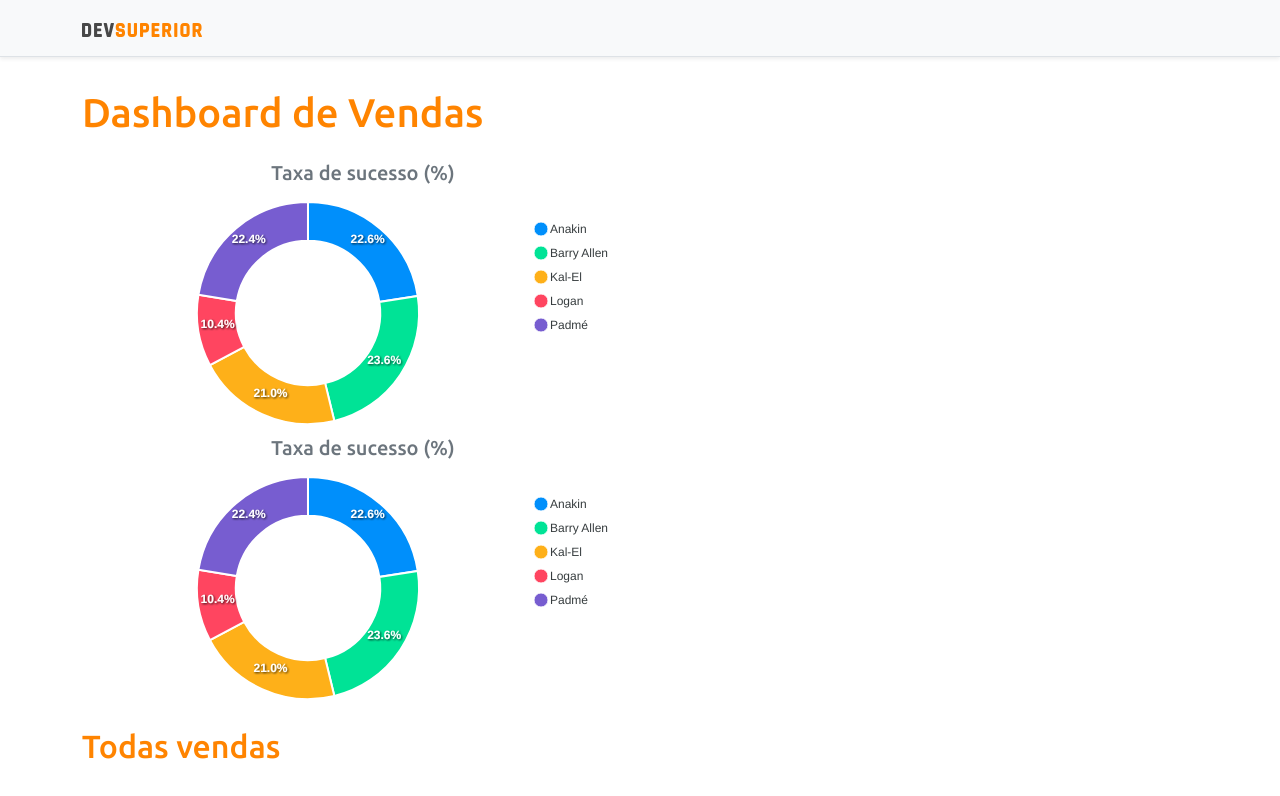
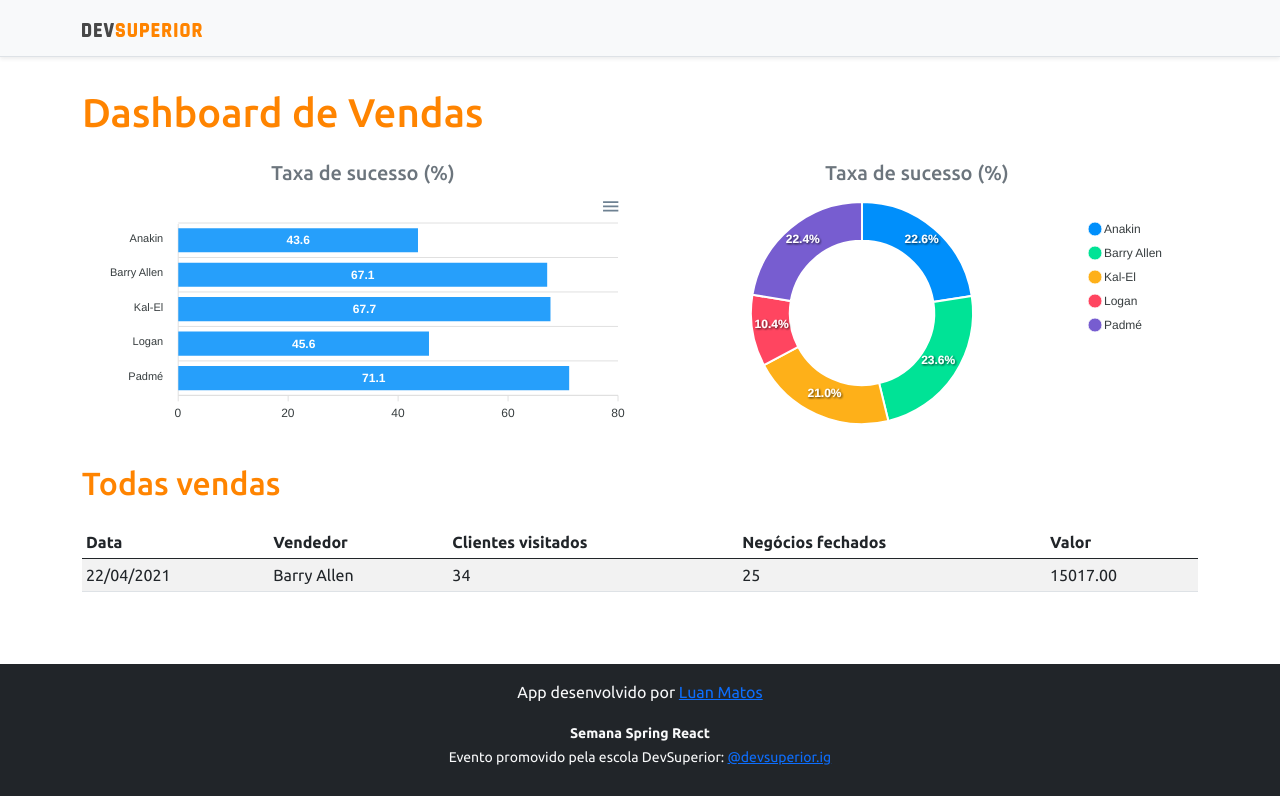
Before and after one commit to Luan-matos/Projeto-sds3, a React (Create React App) app in the folder frontend/: page / in a window 1280 px wide. Shown: the top 796 px of the page. Built offline with nearby package versions, Linux system fonts and the light colour scheme.

Commit message:
Static charts repair

```diff
--- a/frontend/src/App.tsx
+++ b/frontend/src/App.tsx
@@ -14,11 +14,8 @@ function App() {
         <div className="row px-3">
           <div className="col-sm-6">
             <h5 className="text-center text-secondary">Taxa de sucesso (%)</h5>
-            <DonutChart />
-          </div>
+            <BarChart />
         </div>
-
-        <div className="row px-3">
           <div className="col-sm-6">
             <h5 className="text-center text-secondary">Taxa de sucesso (%)</h5>
             <DonutChart />
--- a/frontend/src/components/BarChart/index.tsx
+++ b/frontend/src/components/BarChart/index.tsx
@@ -1,6 +1,6 @@
 import Chart from 'react-apexcharts'
 
-function BarChart () {
+function BarChart() {
     const options = {
         plotOptions: {
             bar: {
```
